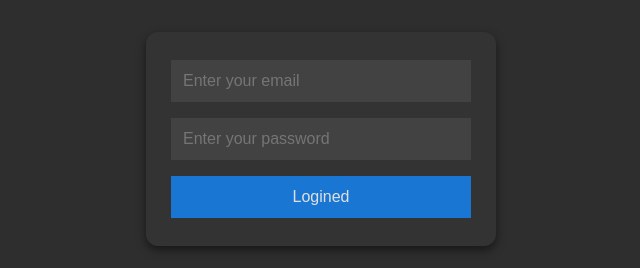
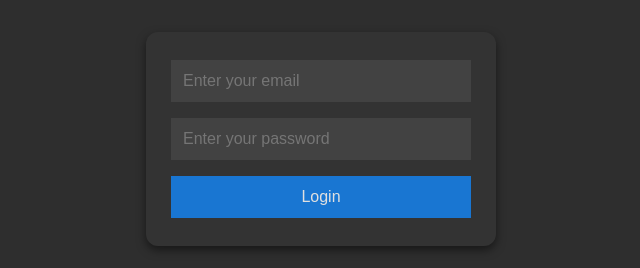
Before and after one commit to Davidoluwa/Davidoluwa.github.io, a plain HTML site: page index.html in a window 1280 px wide. Shown: the part 261-529 px from the top of the page, 319-959 px from the left. Drawn offline with Linux system fonts and the light colour scheme; no server answers.

Commit message:
Update index.html

```diff
--- a/index.html
+++ b/index.html
@@ -185,7 +185,7 @@
     <div id="authSection">
         <input type="email" id="email" placeholder="Enter your email">
         <input type="password" id="password" placeholder="Enter your password">
-        <button id="authBtn">Logined</button>
+        <button id="authBtn">Login</button>
     </div>
     <div id="saveSection">
         <span id="userEmail"></span>
```
